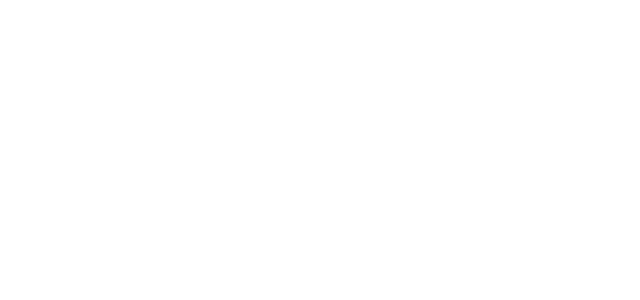
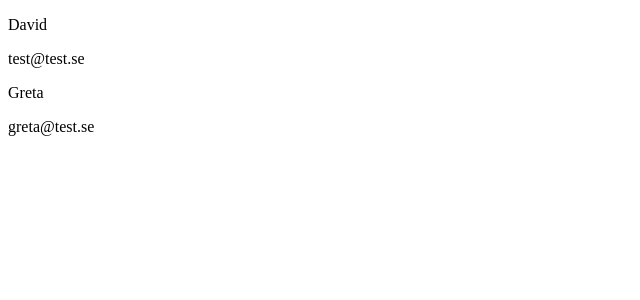
Before and after one commit to folkuni-f22-react/02-lista, a React (Vite) app: page / in a window 1280 px wide. Shown: the top 300 px of the page, without its empty margins (0-640 px from the left). Built offline with nearby package versions, Linux system fonts and the light colour scheme.

Commit message:
Lista med props

```diff
--- a/src/App.jsx
+++ b/src/App.jsx
@@ -1,14 +1,24 @@
 import { useState } from 'react'
+import ViewUser from './components/ViewUser'
 import './App.css'
 
 function App() {
 	const [count, setCount] = useState(0)
 
+	let data = [
+		{ name: 'David', email: 'test@test.se' },
+		{ name: 'Greta', email: 'greta@test.se' }
+	]
+
 	return (
 		<div className="App">
-
+		{data.map(user => (
+			<ViewUser key={user.email} name={user.name} email={user.email} />
+		))}
 		</div>
 	)
 }
 
+
+
 export default App
--- /dev/null
+++ b/src/components/ViewUser.jsx
@@ -0,0 +1,9 @@
+
+const ViewUser = ({ name, email }) => (
+	<div className="view-user">
+		<p> {name} </p>
+		<p> {email} </p>
+	</div>
+)
+
+export default ViewUser
```
